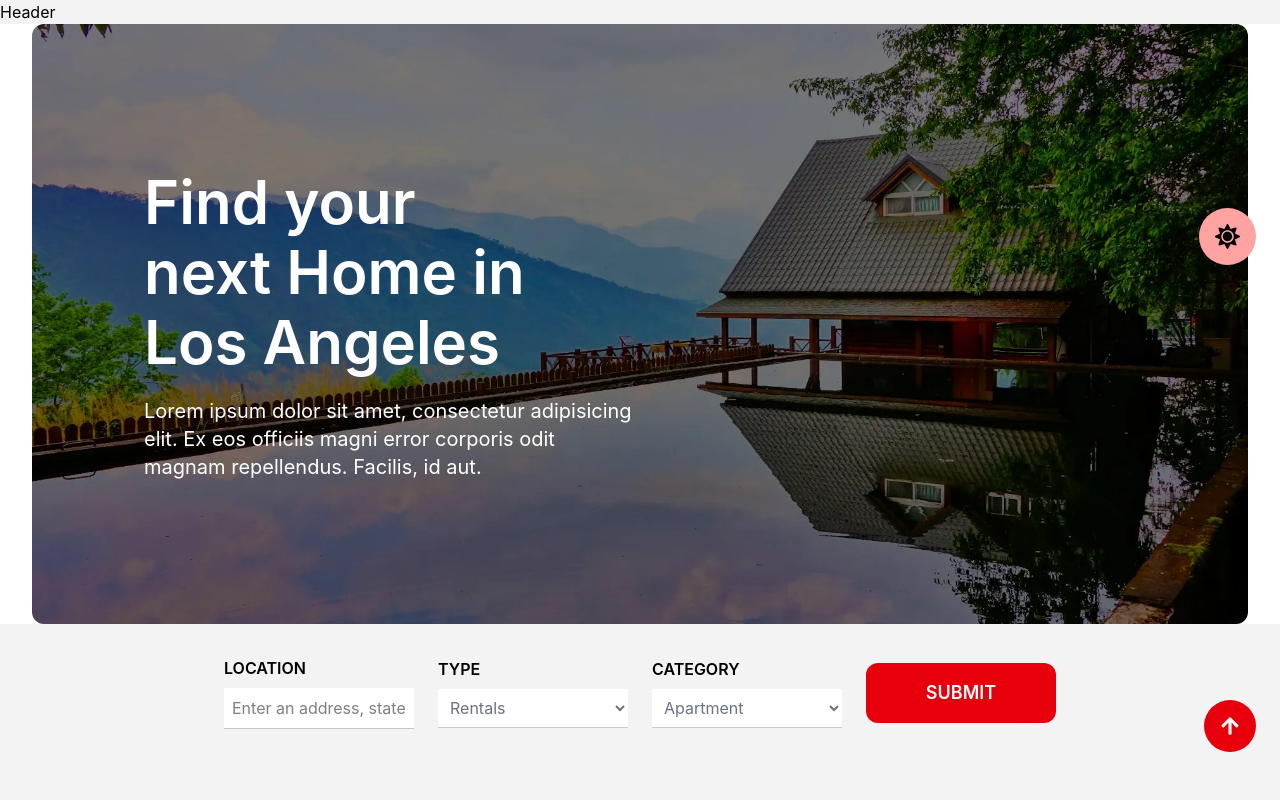
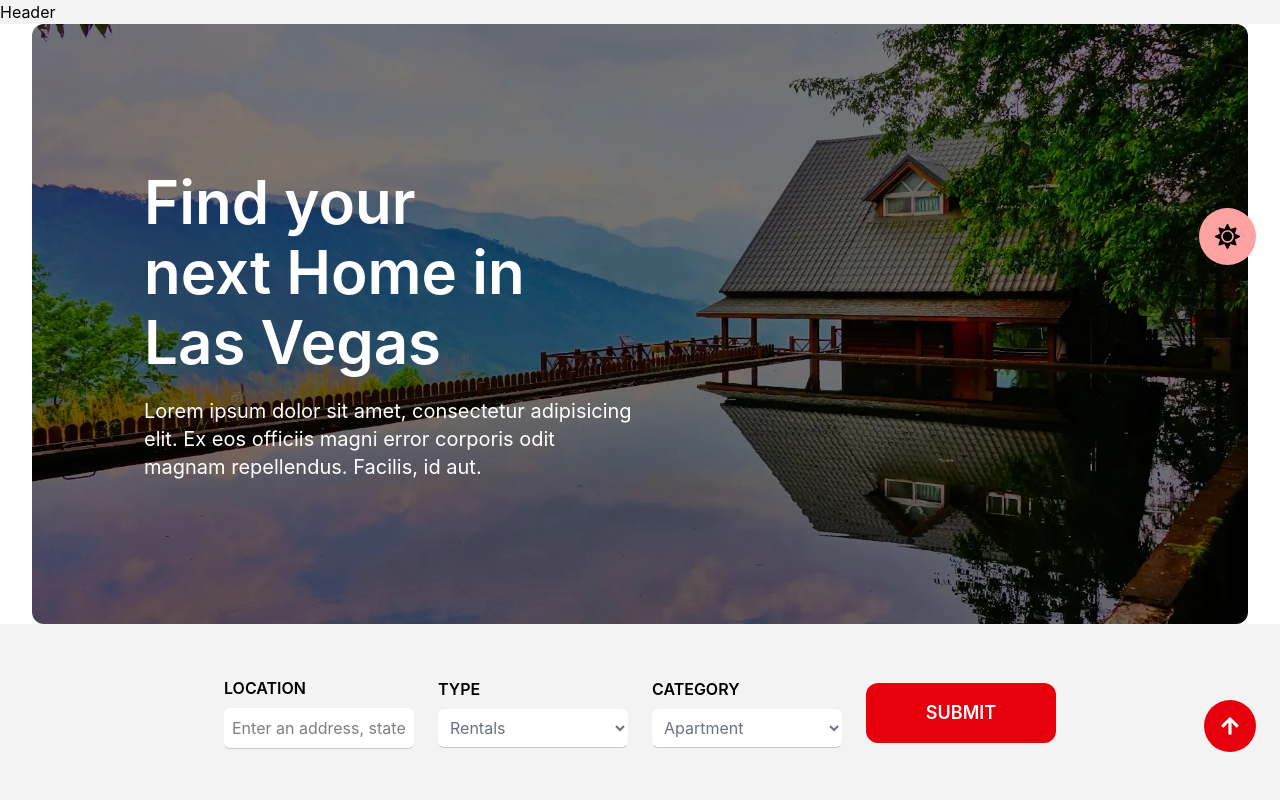
Before and after one commit to Prasoonsoni398/React-learning, a React (Vite) app in the folder project/: page / in a window 1280 px wide. Shown: the top 800 px of the page. Built offline with nearby package versions, Linux system fonts and the light colour scheme.

Commit message:
feat: enhance dark mode functionality and improve styling across components

```diff
--- a/project/package.json
+++ b/project/package.json
@@ -15,18 +15,20 @@
     "react": "^19.2.5",
     "react-dom": "^19.2.5",
     "react-icons": "^5.6.0",
-    "react-scroll": "^1.9.3",
-    "tailwindcss": "^4.2.4"
+    "react-scroll": "^1.9.3"
   },
   "devDependencies": {
     "@eslint/js": "^10.0.1",
     "@types/react": "^19.2.14",
     "@types/react-dom": "^19.2.3",
     "@vitejs/plugin-react": "^6.0.1",
+    "autoprefixer": "^10.5.0",
     "eslint": "^10.2.1",
     "eslint-plugin-react-hooks": "^7.1.1",
     "eslint-plugin-react-refresh": "^0.5.2",
     "globals": "^17.5.0",
+    "postcss": "^8.5.14",
+    "tailwindcss": "^4.2.4",
     "vite": "^8.0.10"
   }
 }
--- a/project/src/Components/DarkModeContext.jsx
+++ b/project/src/Components/DarkModeContext.jsx
@@ -1,13 +1,25 @@
-import { createContext, useContext, useState } from "react";
+import { createContext, useContext, useEffect, useState } from "react";
 
 const DarkModeContext = createContext();
 
 export const DarkModeProvider = ({ children }) => {
-  const [darkMode, setDarkMode] = useState(false);
+  const [darkMode, setDarkMode] = useState(() => {
+    return localStorage.getItem("theme") === "dark";
+  });
 
   const toggleDarkMode = () => {
-    setDarkMode((prev) => !prev); // better way
+    setDarkMode((prev) => !prev);
   };
+
+  useEffect(() => {
+    if (darkMode) {
+      document.documentElement.classList.add("dark");
+      localStorage.setItem("theme", "dark");
+    } else {
+      document.documentElement.classList.remove("dark");
+      localStorage.setItem("theme", "light");
+    }
+  }, [darkMode]);
 
   return (
     <DarkModeContext.Provider value={{ darkMode, toggleDarkMode }}>
--- a/project/src/index.css
+++ b/project/src/index.css
@@ -1,4 +1,6 @@
 @import "tailwindcss";
+
+@custom-variant dark (&:where(.dark, .dark *));
 
 body {
     background-color: rgb(243, 243, 243);
--- a/project/src/sections/Client.jsx
+++ b/project/src/sections/Client.jsx
@@ -57,7 +57,7 @@ useEffect(() => {
                 data-aos="zoom-in-up"
                 data-aos-delay={index * 100}
                 key={index}
-                className="group bg-white/20 dark:bg-white/10 backdrop-blur-lg border border-white/20 rounded-2xl p-8 flex flex-col gap-6 shadow-lg hover:shadow-2xl transition-all duration-300 hover:-translate-y-2 hover:bg-red-50 hover:border-px hover:border-red-400"
+                className="group bg-white/20 dark:bg-white/10 backdrop-blur-lg border border-white/20 rounded-2xl p-8 flex flex-col gap-6 shadow-lg hover:shadow-2xl transition-all duration-300 hover:-translate-y-2 hover:bg-red-50 dark:hover:bg-gray-500 hover:border-px hover:border-red-400"
               >
                 {/* User */}
                 <div className="flex items-center gap-4 mt-2">
--- a/project/src/sections/Hero.jsx
+++ b/project/src/sections/Hero.jsx
@@ -27,7 +27,7 @@ const hero = () => {
             data-aos="zoom-in"
             className="md:text-6xl text-4xl text-white font-semibold lg:pr-150 pr-0 md:leading-17.5 leading-10 mb-5"
           >
-            Find your next Home in Los Angeles
+            Find your next Home in Las Vegas
           </h1>
           <p
             data-aos="zoom-in"
@@ -42,12 +42,12 @@ const hero = () => {
 
       {/* form starts from here */}
       <div
-        className={`${darkMode ? "dark bg-black" : "light bg-transparent"}' z-10`}
+        className={`${darkMode ? "dark bg-black" : "light bg-transparent"} z-10 pt-5`}
       >
         <div
           data-aos="zoom-in"
           id="form"
-          className={`${darkMode ? "dark bg-gray-800" : "light bg-transparent"}' lg:w-[70%] w-full m-auto grid lg:grid-cols-4 grid-cols-1 place-items-center items-center gap-6 p-8 rounded-xl `}
+          className={`${darkMode ? "dark bg-gray-800" : "light bg-transparent"} lg:w-[70%] w-full m-auto grid lg:grid-cols-4 grid-cols-1 place-items-center items-center gap-6 p-8 rounded-xl `}
         >
           <div className="w-full">
             <h1 className="text-black font-semibold dark:text-white">
@@ -56,7 +56,7 @@ const hero = () => {
             <input
               type="text"
               placeholder="Enter an address, state, city or pincode"
-              className="bg-white p-2 w-full mt-2 border-b border-[#c9c7c1] outline-none focus:border-amber-400"
+              className="bg-white p-2 w-full mt-2 border-b border-[#c9c7c1] outline-none focus:border-amber-400 rounded-md"
             />
           </div>
           <div className="w-full">
@@ -64,7 +64,7 @@ const hero = () => {
             <select
               name="selectOption"
               id="selectOption"
-              className="bg-white p-2 border-b w-full border-[#c9c7c1] outline-none text-gray-500 text-md mt-2"
+              className="bg-white p-2 border-b w-full border-[#c9c7c1] outline-none text-gray-500 text-md mt-2 rounded-md pr-10 "
             >
               <option value="" disabled >
                 Select Property
@@ -81,7 +81,7 @@ const hero = () => {
             <select
               name="selectOption"
               id="selectOption"
-              className="bg-white p-2 border-b w-full border-[#c9c7c1] outline-none  text-gray-500 text-md mt-2"
+              className="bg-white p-2 border-b w-full border-[#c9c7c1] outline-none  text-gray-500 text-md mt-2 rounded-md"
             >
               <option value="" disabled >
                 Property Category{" "}
--- a/project/src/sections/PopularAreas.jsx
+++ b/project/src/sections/PopularAreas.jsx
@@ -27,7 +27,7 @@ const PopularAreas = () => {
           <div className="w-full grid lg:grid-cols-3 grid-cols-1 gap-10">
             {/* Left */}
             <div>
-              <h1 className="text-red-500 tracking-wide">POPULAR AREAS</h1>
+              <h1 className="text-red-500 tracking-wide dark:text-red-600">POPULAR AREAS</h1>
 
               <h1 className="mt-4 text-[42px] font-bold leading-tight">
                 Explore most <br /> popular areas
@@ -72,7 +72,7 @@ const PopularAreas = () => {
                 data-aos-delay={200 + i * 100}
                 className="
         flex items-center gap-6 w-full
-        bg-white dark:bg-gray-900
+        bg-white dark:bg-gray-400
         rounded-2xl p-6
         shadow-md hover:shadow-xl
         transition-all duration-500
@@ -80,12 +80,12 @@ const PopularAreas = () => {
       "
               >
                 {/* Number */}
-                <h1 className="text-4xl md:text-6xl font-bold text-red-500">
+                <h1 className="text-4xl md:text-6xl font-bold text-red-500 dark:text-red-700">
                   5K
                 </h1>
 
                 {/* Text */}
-                <h1 className="text-lg font-semibold text-gray-700 dark:text-gray-300 leading-tight">
+                <h1 className="text-lg font-semibold text-gray-700 dark:text-gray-800 leading-tight">
                   ACTIVE <br /> LISTINGS
                 </h1>
               </div>
--- a/project/src/sections/Properties.jsx
+++ b/project/src/sections/Properties.jsx
@@ -37,7 +37,7 @@ const Properties = () => {
           </h1>
           <h1
             data-aos="zoom-in"
-            className="lg:text-5xl text:3xl font-semibold dark:text-white"
+            className="lg:text-5xl font-semibold dark:text-white"
           >
             Explore the latest
           </h1>
--- a/project/tailwind.config.js
+++ /dev/null
@@ -1,13 +0,0 @@
-/** @type {import('tailwindcss').Config} */
-export default {
-    content:[
-        "./index.html",
-        "./src/**/*.{js,ts,jsx,tsx}",
-    ],
-    darkMode:'class',
-    theme:{
-        extend:{}
-    },
-    plugins:[],
-
-}
```
Also changed, not shown: project/vite.config.js (+5 -6 lines), 1 other file (tests, documents, lock files or other folders).
